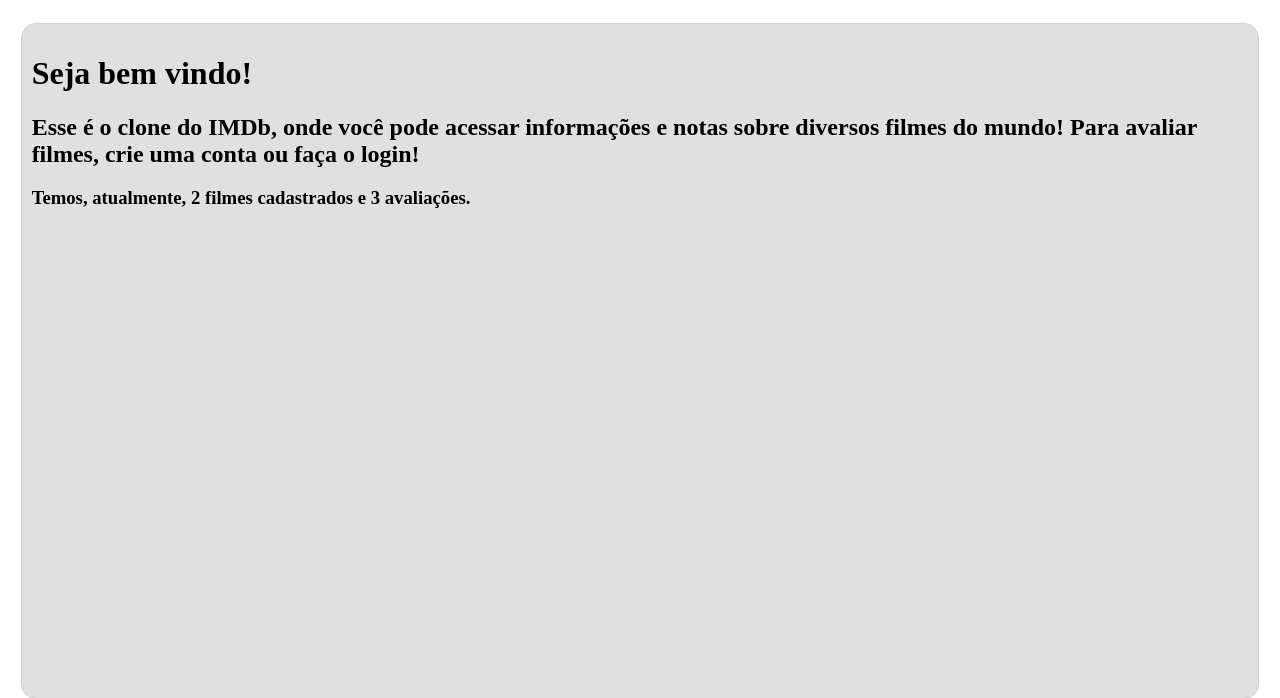
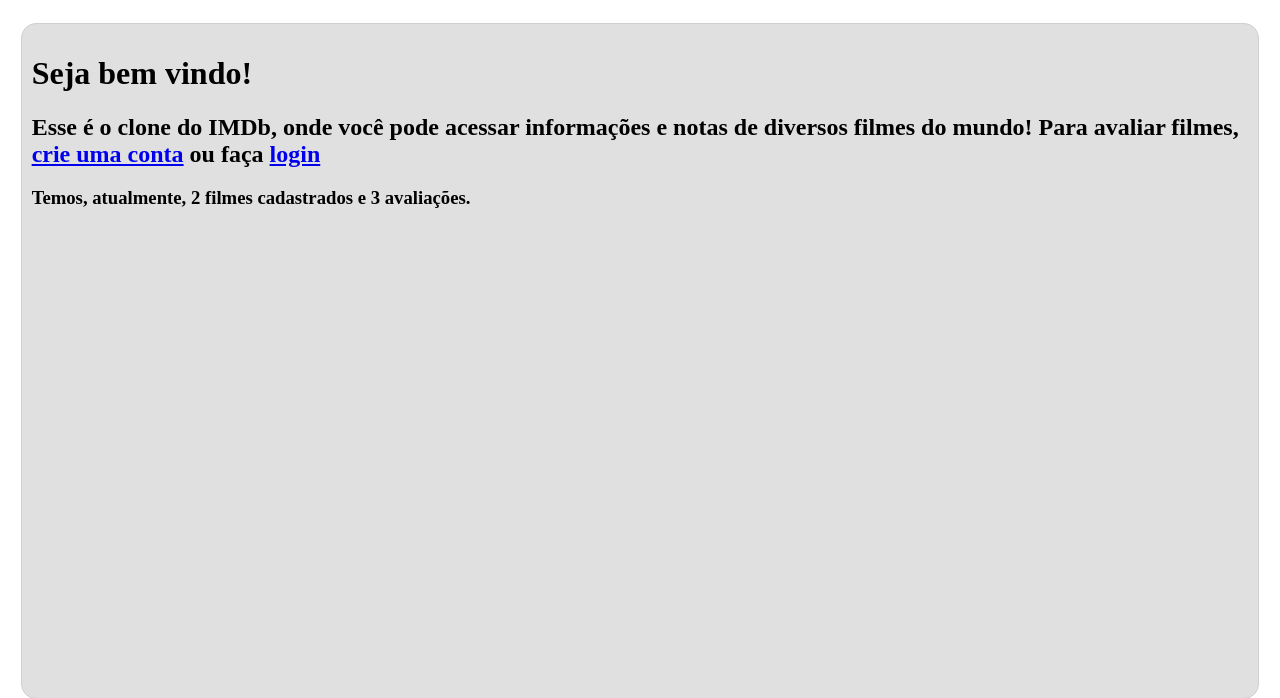
Before and after one commit to DianeFenzi/ESProject, a Flask app: page / in a window 1280 px wide. Shown: the part 62-760 px from the top of the page. Run offline with Flask 2, Linux system fonts and the light colour scheme; data comes from the database, SQL or seed files in the repository; some libraries are stand-ins or nearby versions.

Commit message:
Ajuste home

```diff
--- a/imdb/principal/templates/principal.html.j2
+++ b/imdb/principal/templates/principal.html.j2
@@ -33,8 +33,9 @@
   {% else %}
     <h1>Seja bem vindo!</h1>
     <h2>
-      Esse é o clone do IMDb, onde você pode acessar informações e notas sobre diversos filmes do mundo!
-      Para avaliar filmes, crie uma conta ou faça o login!
+      Esse é o clone do IMDb, onde você pode acessar informações e notas de diversos filmes do mundo!
+      Para avaliar filmes, <a href="{{url_for('usuario.cadastrar_usuario')}}">crie uma conta</a>
+      ou faça <a href="{{url_for('principal.login')}}">login</a>
     </h2>
     <h3>Temos, atualmente, {{numero_de_filmes}} filmes cadastrados e {{numero_de_avaliacoes}} avaliações.</h3>
   {% endif %}
```
